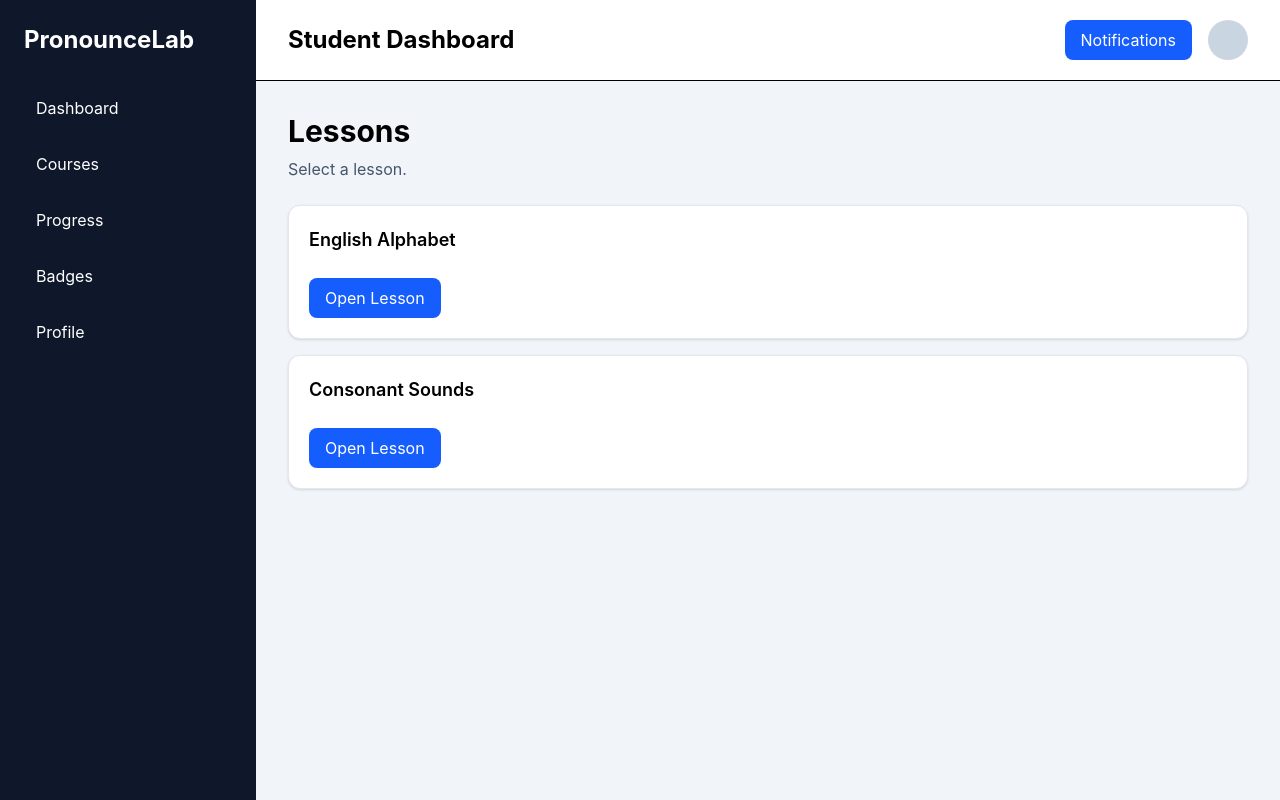
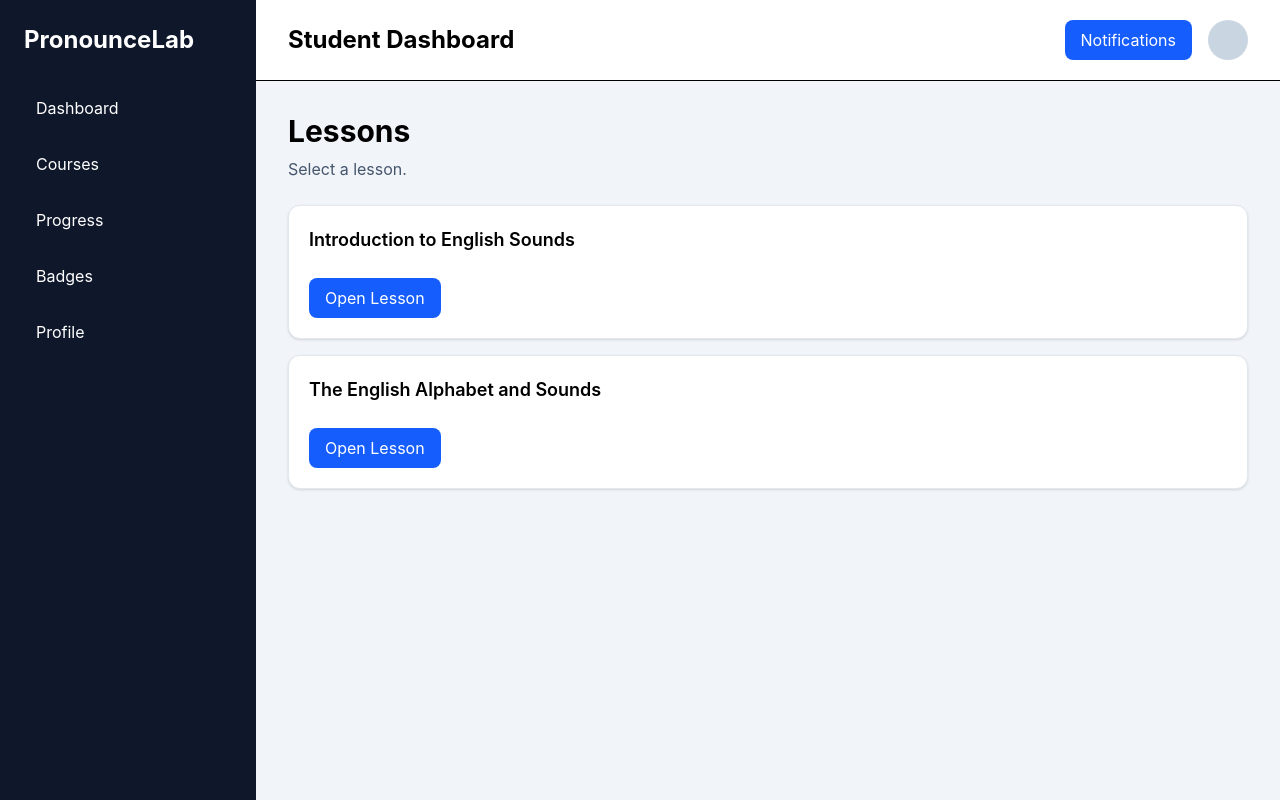
Before and after one commit to emmanuelpaulino2691/pronouncelab, a React (Vite) app: page /units/1 in a window 1280 px wide. Built offline with nearby package versions, Linux system fonts and the light colour scheme.

Commit message:
Sprint 24 - Migrate Lessons to Course Engine

```diff
--- a/src/features/lessons/LessonsPage.tsx
+++ b/src/features/lessons/LessonsPage.tsx
@@ -2,15 +2,14 @@ import { useNavigate, useParams } from "react-router-dom";
 
 import MainLayout from "../../shared/layouts/MainLayout";
 import Card from "../../shared/components/ui/Card";
-import { lessons } from "../../shared/data/lessons";
+
+import { getLessonsByUnit } from "../../shared/services/courseEngineService";
 
 function LessonsPage() {
   const { unitId } = useParams();
   const navigate = useNavigate();
 
-  const unitLessons = lessons.filter(
-    (lesson) => lesson.unitId === Number(unitId)
-  );
+  const lessons = getLessonsByUnit(Number(unitId));
 
   return (
     <MainLayout>
@@ -23,10 +22,15 @@ function LessonsPage() {
       </p>
 
       <div className="mt-6 space-y-4">
-  {unitLessons.map((lesson) => (
-    <Card key={lesson.id} title={lesson.title}>
+        {lessons.map((lesson) => (
+          <Card
+            key={lesson.id}
+            title={lesson.title}
+          >
             <button
-        onClick={() => navigate(`/lessons/${lesson.id}`)}
+              onClick={() =>
+                navigate(`/lessons/${lesson.id}`)
+              }
               className="mt-4 rounded-lg bg-blue-600 px-4 py-2 text-white transition hover:bg-blue-700"
             >
               Open Lesson
```
Lines whose indentation alone changed are shown as unchanged.
